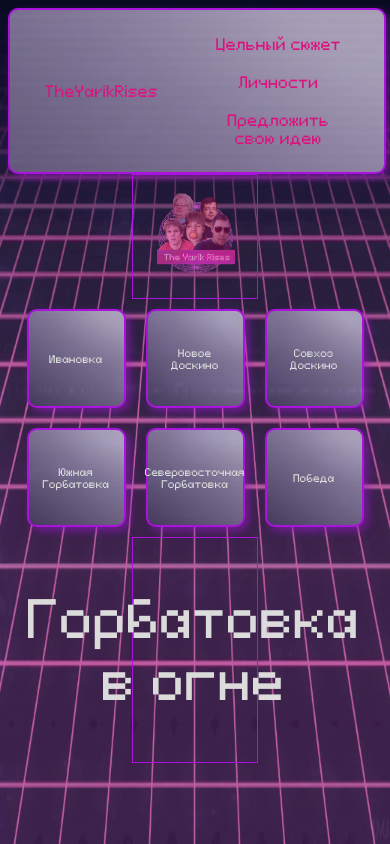
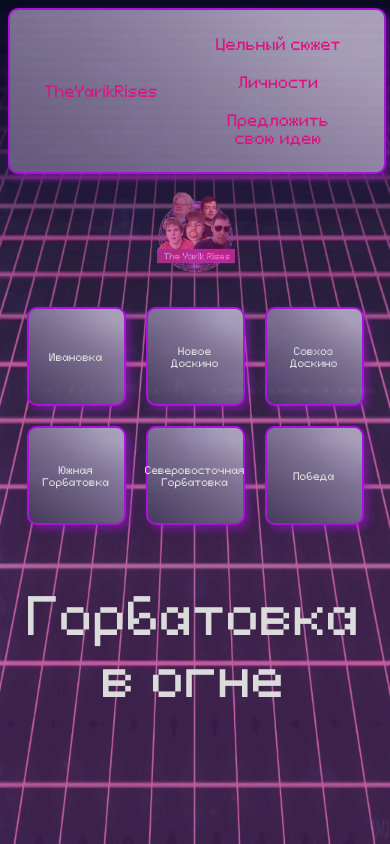
Before and after one commit to cool-induk-cell/TheYarikRises, a website: page index.html in a window 390 px wide. Drawn offline with Linux system fonts and the light colour scheme.

Commit message:
phone fix

```diff
--- a/style.css
+++ b/style.css
@@ -220,10 +220,4 @@ p {
     .headerLeft > a {
         font-size: 15px;
     }
-    .left {
-        border: #c414ff solid 1px;
-    }
-    .right {
-        border: #c414ff solid 1px;
-    }
 }
```
